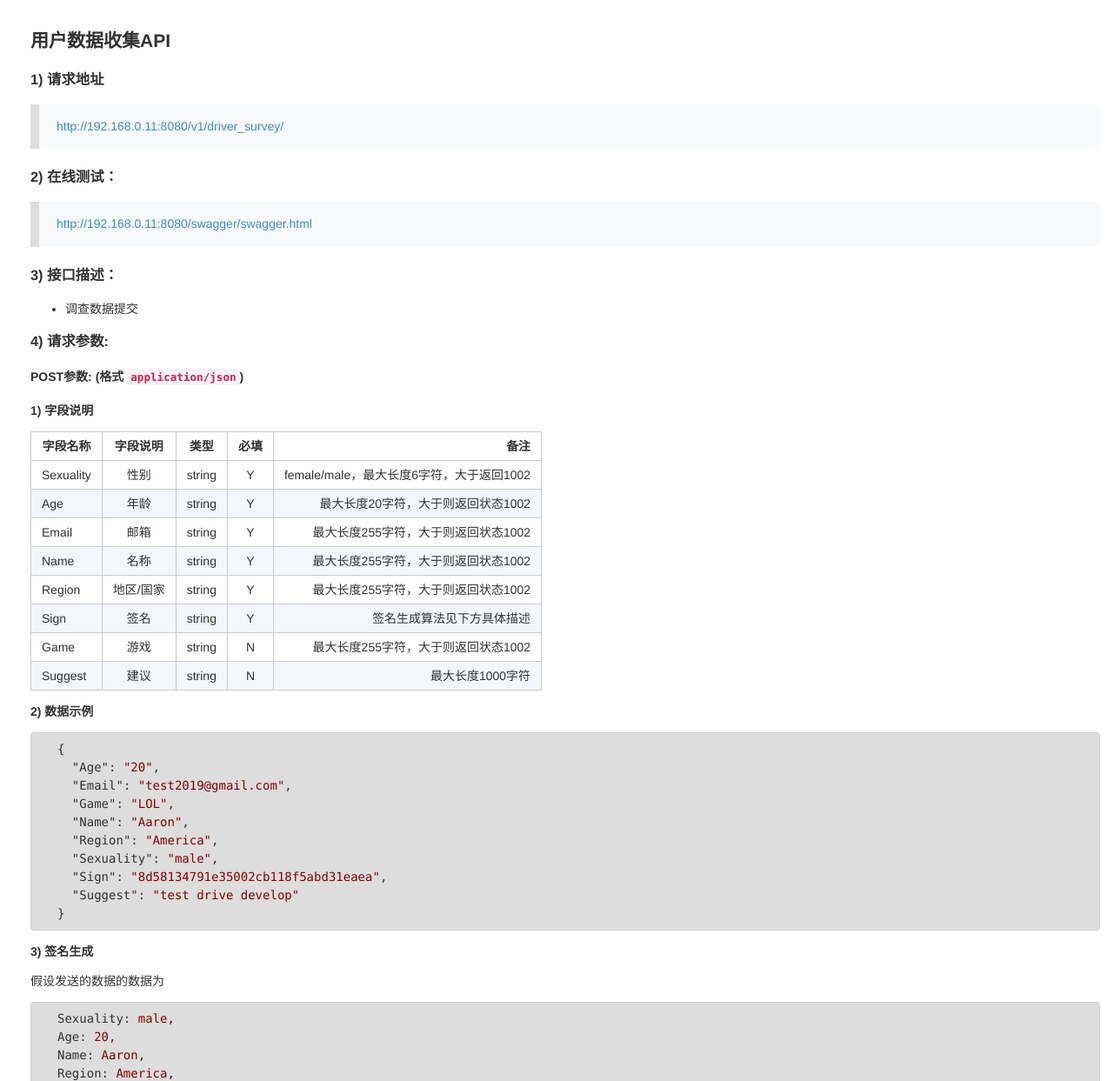
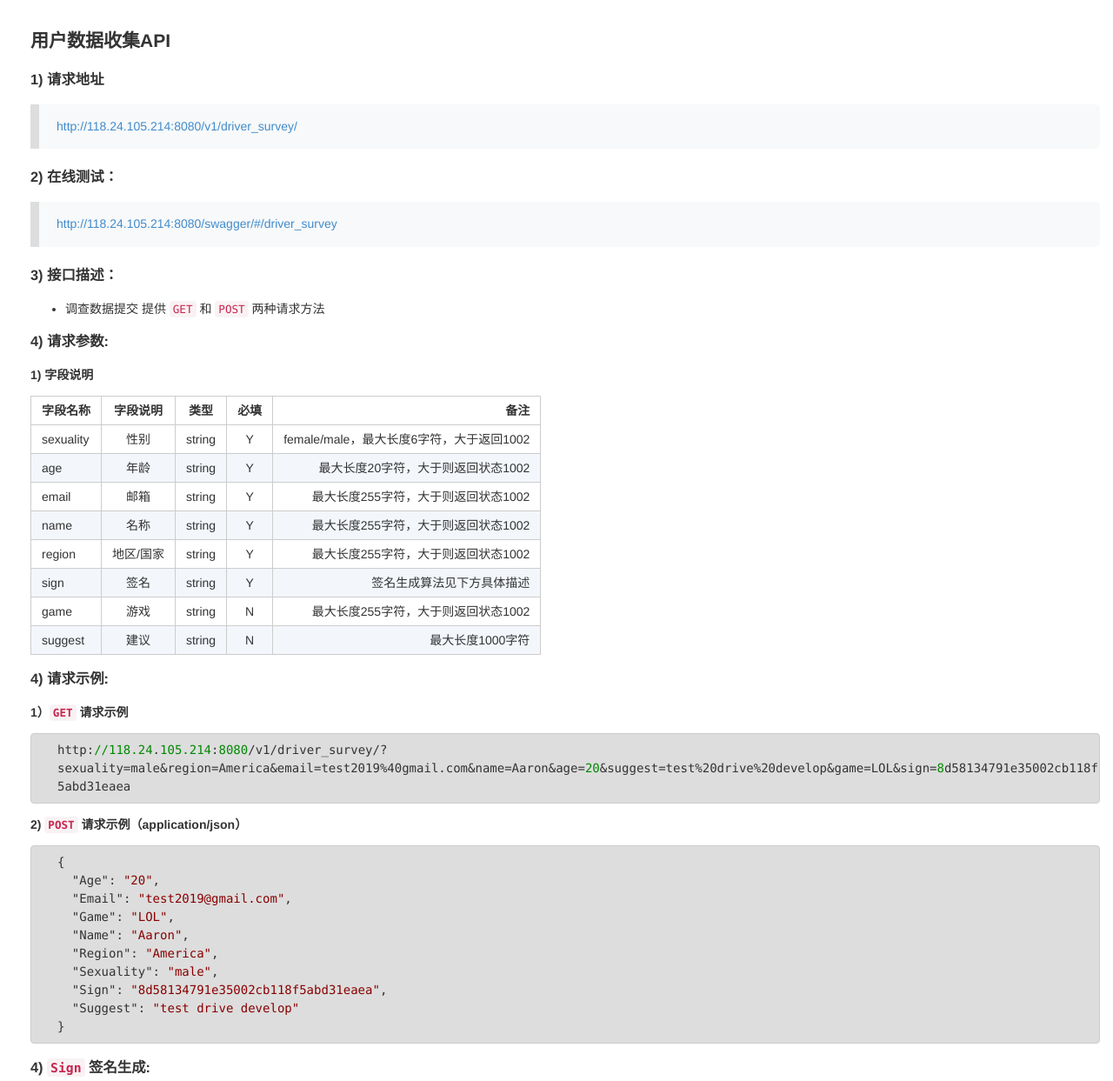
Before and after one commit to Luckylewin/marvo, a plain HTML site: page swagger/index.html in a window 1280 px wide. Shown: the top 1243 px of the page at 87% size. Drawn offline with Linux system fonts and the light colour scheme.

Commit message:
修改swagger文档说明

```diff
--- a/swagger/index.html
+++ b/swagger/index.html
@@ -707,18 +707,17 @@ blockquote {
 <div id="container"><h2 id="-api">用户数据收集API</h2>
 <h3 id="1-">1) 请求地址</h3>
 <blockquote>
-<p><a href="/v1/driver_survey/">http://192.168.0.11:8080/v1/driver_survey/</a></p>
+<p><a href="http://118.24.105.214:8080/v1/driver_survey/">http://118.24.105.214:8080/v1/driver_survey/</a></p>
 </blockquote>
 <h3 id="2-">2) 在线测试：</h3>
 <blockquote>
-<p> <a href="/swagger/swagger.html">http://192.168.0.11:8080/swagger/swagger.html</a></p>
+<p> <a href="http://118.24.105.214:8080/swagger/#/driver_survey">http://118.24.105.214:8080/swagger/#/driver_survey</a></p>
 </blockquote>
 <h3 id="3-">3) 接口描述：</h3>
 <ul>
-<li>调查数据提交</li>
+<li>调查数据提交 提供 <code>GET</code> 和 <code>POST</code> 两种请求方法</li>
 </ul>
 <h3 id="4-">4) 请求参数:</h3>
-<h4 id="post-application-json-">POST参数:    (格式 <code>application/json</code>)</h4>
 <p><strong>1) 字段说明</strong></p>
 <table>
 <thead>
@@ -732,56 +731,56 @@ blockquote {
 </thead>
 <tbody>
 <tr>
-<td>Sexuality</td>
+<td>sexuality</td>
 <td style="text-align:center">性别</td>
 <td style="text-align:center">string</td>
 <td style="text-align:center">Y</td>
 <td style="text-align:right">female/male，最大长度6字符，大于返回1002</td>
 </tr>
 <tr>
-<td>Age</td>
+<td>age</td>
 <td style="text-align:center">年龄</td>
 <td style="text-align:center">string</td>
 <td style="text-align:center">Y</td>
 <td style="text-align:right">最大长度20字符，大于则返回状态1002</td>
 </tr>
 <tr>
-<td>Email</td>
+<td>email</td>
 <td style="text-align:center">邮箱</td>
 <td style="text-align:center">string</td>
 <td style="text-align:center">Y</td>
 <td style="text-align:right">最大长度255字符，大于则返回状态1002</td>
 </tr>
 <tr>
-<td>Name</td>
+<td>name</td>
 <td style="text-align:center">名称</td>
 <td style="text-align:center">string</td>
 <td style="text-align:center">Y</td>
 <td style="text-align:right">最大长度255字符，大于则返回状态1002</td>
 </tr>
 <tr>
-<td>Region</td>
+<td>region</td>
 <td style="text-align:center">地区/国家</td>
 <td style="text-align:center">string</td>
 <td style="text-align:center">Y</td>
 <td style="text-align:right">最大长度255字符，大于则返回状态1002</td>
 </tr>
 <tr>
-<td>Sign</td>
+<td>sign</td>
 <td style="text-align:center">签名</td>
 <td style="text-align:center">string</td>
 <td style="text-align:center">Y</td>
 <td style="text-align:right">签名生成算法见下方具体描述</td>
 </tr>
 <tr>
-<td>Game</td>
+<td>game</td>
 <td style="text-align:center">游戏</td>
 <td style="text-align:center">string</td>
 <td style="text-align:center">N</td>
 <td style="text-align:right">最大长度255字符，大于则返回状态1002</td>
 </tr>
 <tr>
-<td>Suggest</td>
+<td>suggest</td>
 <td style="text-align:center">建议</td>
 <td style="text-align:center">string</td>
 <td style="text-align:center">N</td>
@@ -789,7 +788,10 @@ blockquote {
 </tr>
 </tbody>
 </table>
-<p><strong>2) 数据示例</strong></p>
+<h3 id="4-">4) 请求示例:</h3>
+<p><strong>1）<code>GET</code> 请求示例</strong></p>
+<pre><code>http:<span class="hljs-regexp">//</span><span class="hljs-number">118.24</span>.<span class="hljs-number">105.214</span>:<span class="hljs-number">8080</span>/v1/driver_survey/?sexuality=male&amp;region=America&amp;email=test2019<span class="hljs-variable">%40gmail</span>.com&amp;name=Aaron&amp;age=<span class="hljs-number">20</span>&amp;suggest=test<span class="hljs-variable">%20drive</span><span class="hljs-variable">%20develop</span>&amp;game=LOL&amp;sign=<span class="hljs-number">8</span>d58134791e35002cb118f5abd31eaea
+</code></pre><p><strong>2) <code>POST</code> 请求示例（application/json）</strong></p>
 <pre><code>{
   "<span class="hljs-attribute">Age</span>": <span class="hljs-value"><span class="hljs-string">"20"</span></span>,
   "<span class="hljs-attribute">Email</span>": <span class="hljs-value"><span class="hljs-string">"test2019@gmail.com"</span></span>,
@@ -800,7 +802,7 @@ blockquote {
   "<span class="hljs-attribute">Sign</span>": <span class="hljs-value"><span class="hljs-string">"8d58134791e35002cb118f5abd31eaea"</span></span>,
   "<span class="hljs-attribute">Suggest</span>": <span class="hljs-value"><span class="hljs-string">"test drive develop"</span>
 </span>}
-</code></pre><p><strong>3) 签名生成 </strong></p>
+</code></pre><h3 id="4-sign-">4) <code>Sign</code> 签名生成:</h3>
 <p>假设发送的数据的数据为</p>
 <pre><code><span class="hljs-attribute">Sexuality</span>: <span class="hljs-string">male,</span>
 <span class="hljs-attribute">Age</span>: <span class="hljs-string">20,</span>
@@ -828,7 +830,7 @@ blockquote {
   "<span class="hljs-attribute">Sign</span>": <span class="hljs-value"><span class="hljs-string">"8d58134791e35002cb118f5abd31eaea"</span></span>,
   "<span class="hljs-attribute">Suggest</span>": <span class="hljs-value"><span class="hljs-string">"test drive develop"</span>
 </span>}
-</code></pre><h3 id="5-">5) 请求返回结果:</h3>
+</code></pre><h3 id="5-">5) 请求返回:</h3>
 <p>1) <strong>成功提交</strong></p>
 <pre><code>{
     "<span class="hljs-attribute">status</span>": <span class="hljs-value"><span class="hljs-number">1000</span></span>,
```
